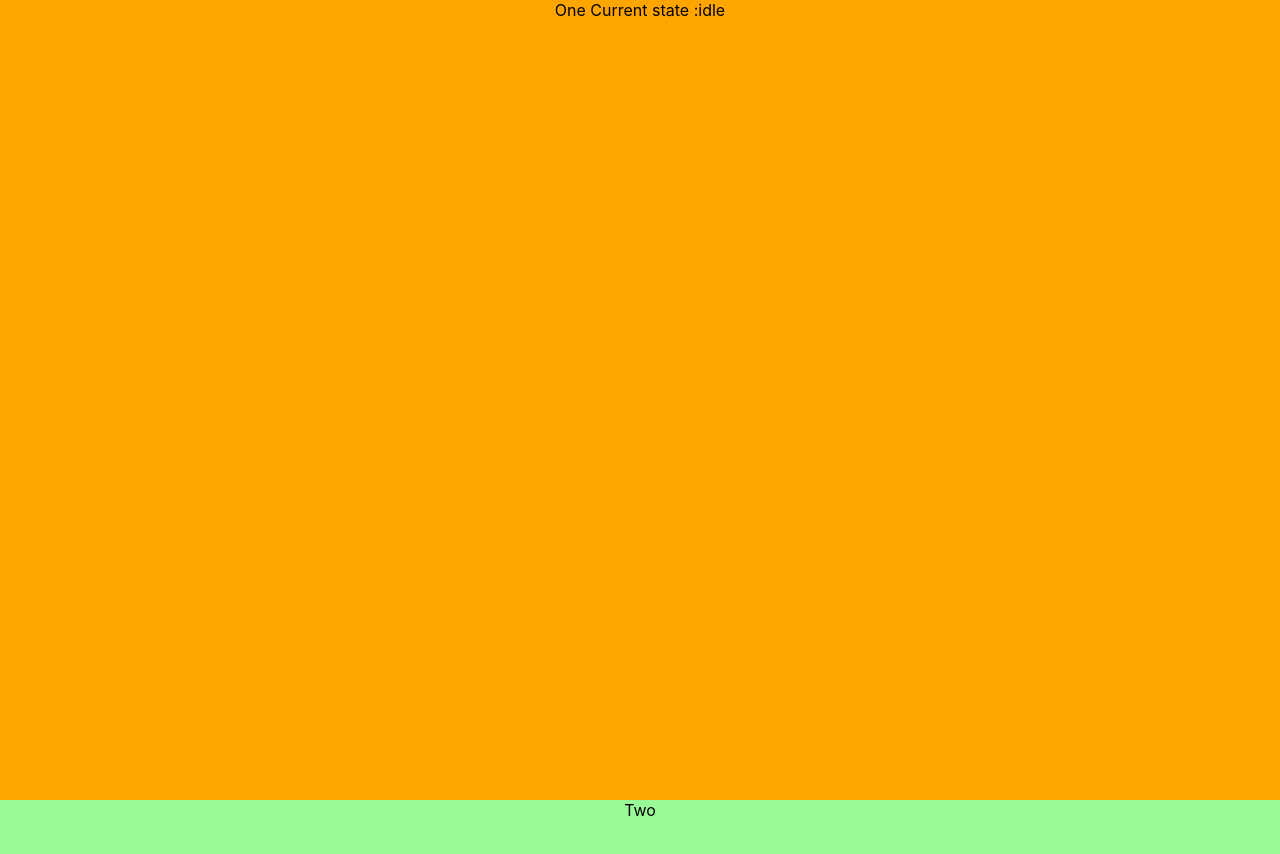
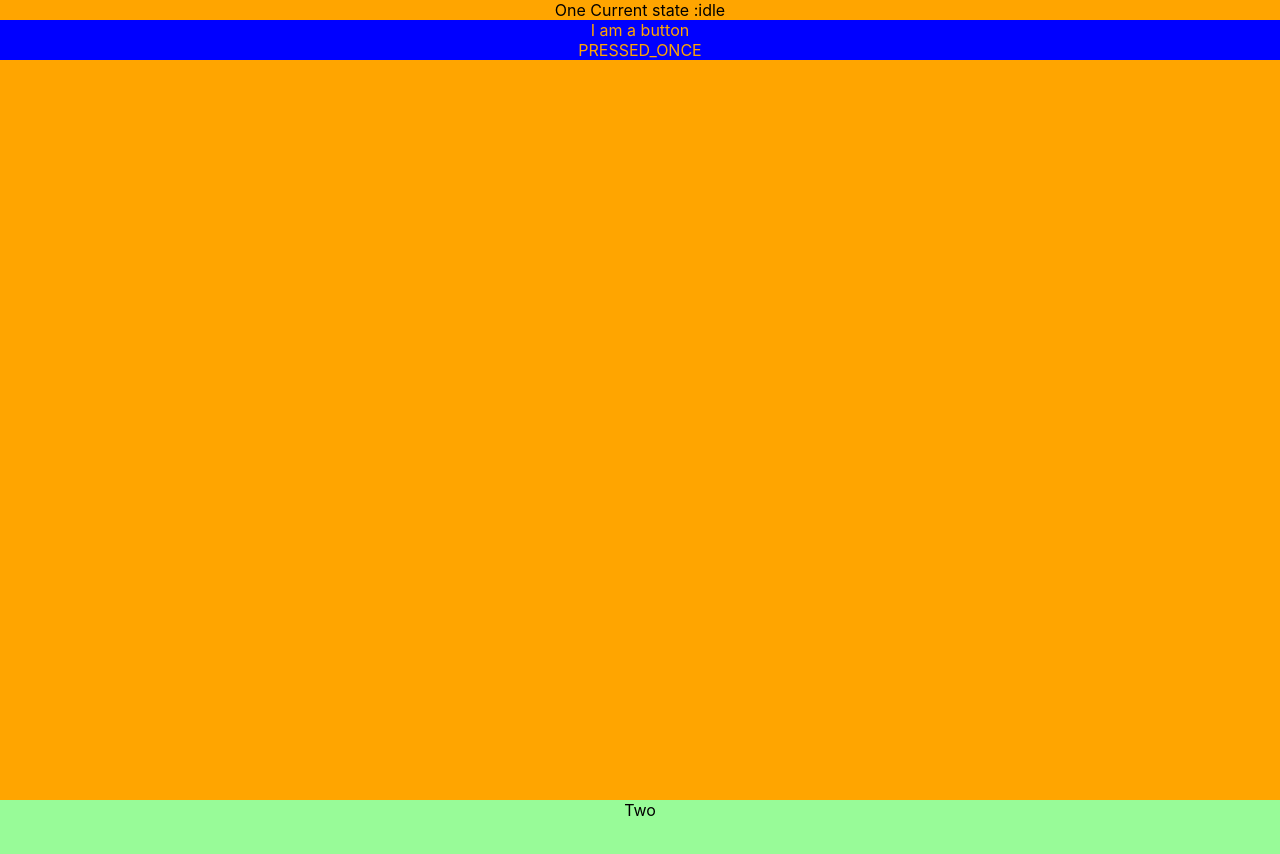
Before and after one commit to NidhitheCoder/advanced-react, a React (Create React App) app in the folder sample-app/: page / in a window 1280 px wide. Shown: the top 854 px of the page. Built offline with nearby package versions, Linux system fonts and the light colour scheme.

Commit message:
change click button events

```diff
--- a/sample-app/src/App.js
+++ b/sample-app/src/App.js
@@ -17,11 +17,11 @@ const reducer = ({ state }) => {
   }
 };
 
-const Button = ({ color, increment, underline }) => {
+const Button = ({ color, increment, underline, background}) => {
   const [counter, setCounter] = useState(0);
   const [state, dispatch] = useReducer(reducer, { state: "PRESSED_ONCE" });
   return (
-    <div style={{ color, textDecoration: underline && "underline" }}>
+    <div style={{ color, background, textDecoration: underline && "underline" }}>
       <div onClick={() => dispatch()}>I am a button</div>
       <div>{state.state}</div>
     </div>
@@ -38,6 +38,7 @@ function App() {
     setState("loading");
     fetch("/data.json")
       .then((data) => {
+        console.log(data);
         try {
         JSON.parse(data)
         setState("loaded");
@@ -64,10 +65,13 @@ function App() {
     <Navbar>
       <div>This is navbar content</div>
     </Navbar>
-    <div class="container one">One Current state :{state}</div>
-    <div class="container two">Two</div>
-    <div class="container three">Three</div>
-    <div class="container one">Four</div>
+    <div className="container one">
+      One Current state :{state}
+    <Button color="orange" background="blue" />
+    </div>
+    <div className="container two">Two</div>
+    <div className="container three">Three</div>
+    <div className="container one">Four</div>
     </div>;
 }
 
--- a/sample-app/src/components/Navbar.jsx
+++ b/sample-app/src/components/Navbar.jsx
@@ -12,7 +12,7 @@ const Navbar = ({children}) => {
   });
 
   return (
-    <div class="navbar" id="nav">{children}</div>
+    <div className="navbar" id="nav">{children}</div>
   )
 };
 
--- /dev/null
+++ b/sample-app/src/data.json
@@ -0,0 +1,3 @@
+[
+  {"hello": 123}
+]
```
